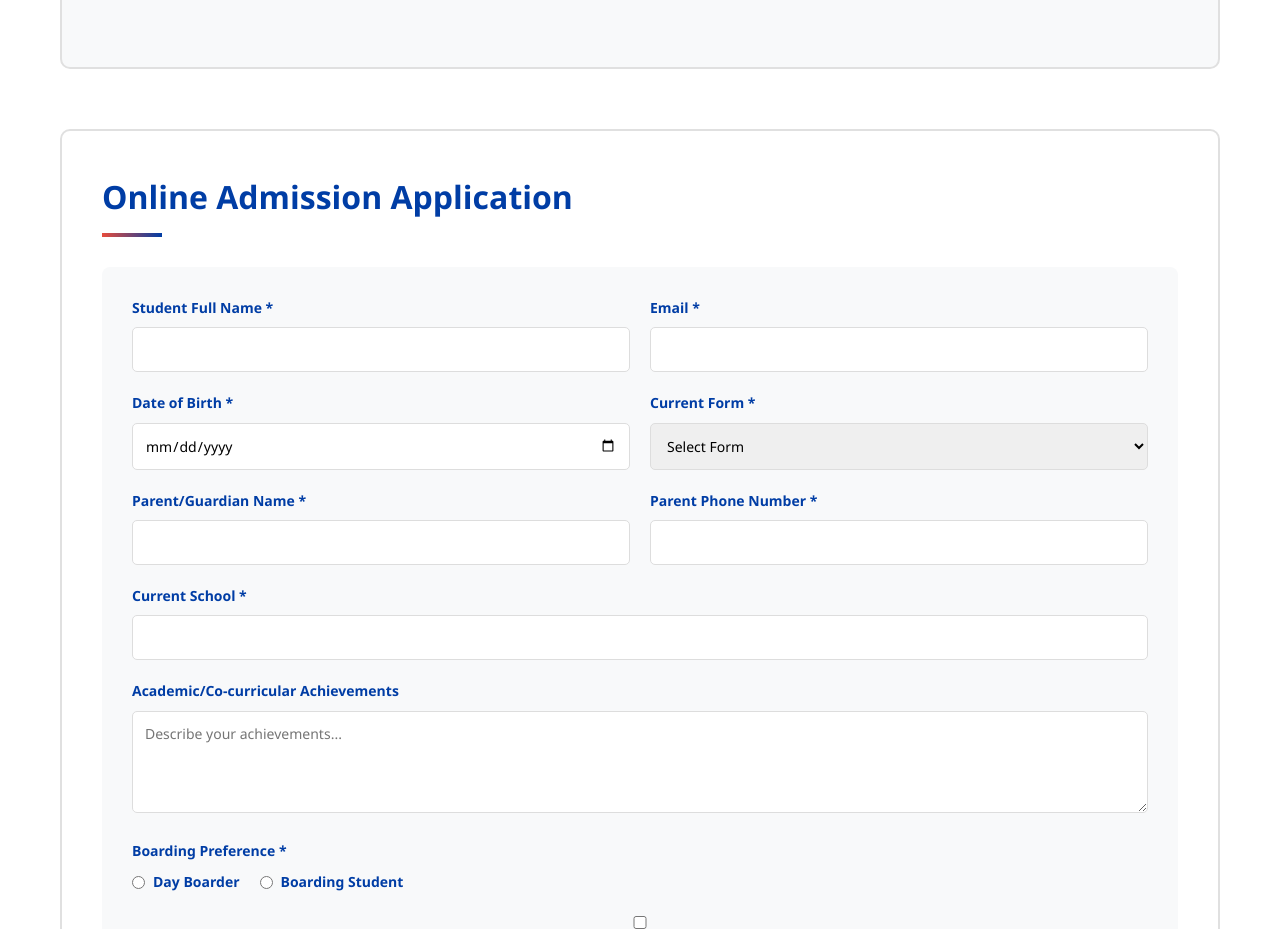
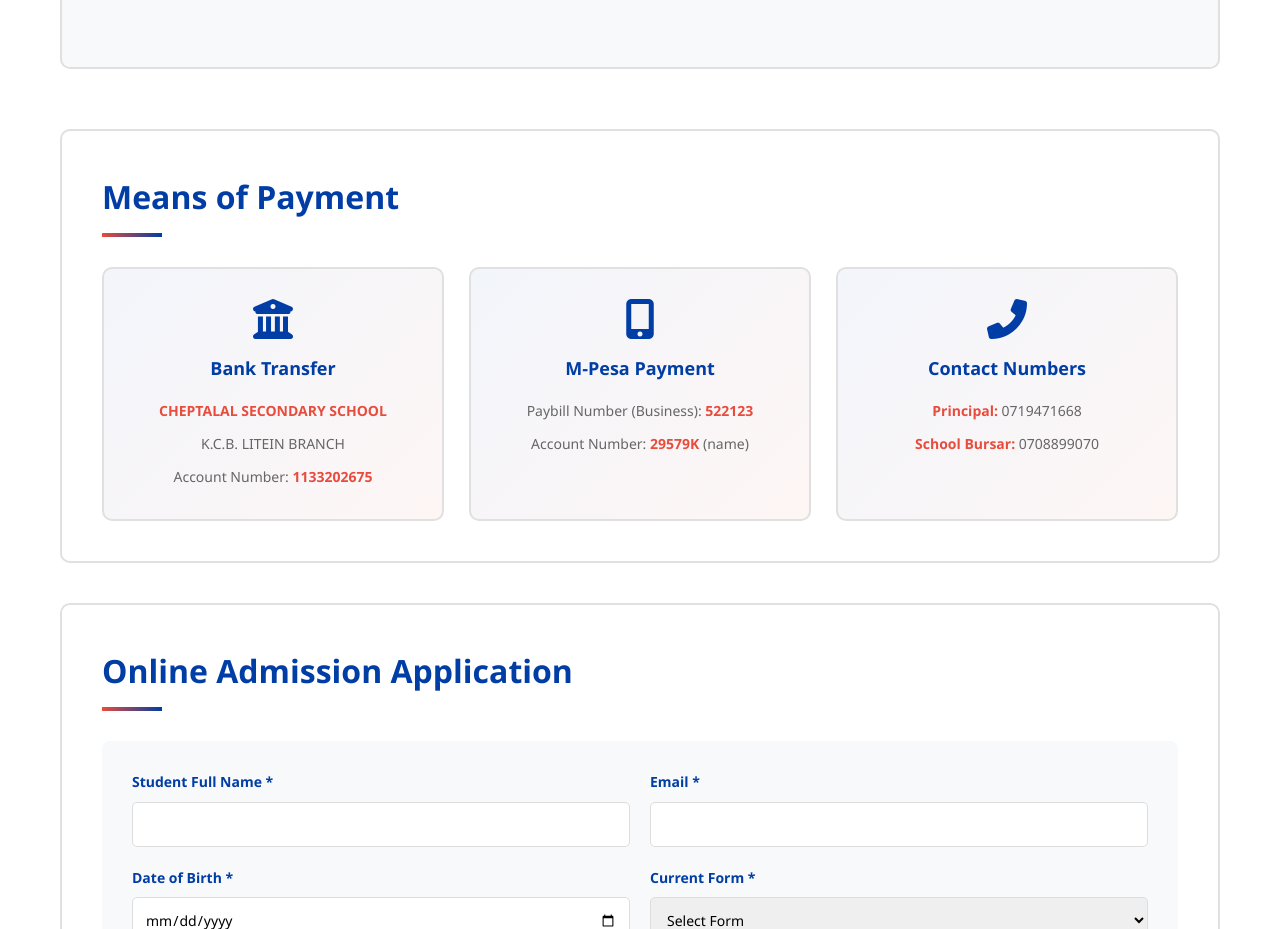
Before and after one commit to COLOLANGAT/cheptalal-school-website, a plain HTML site: page pages/admissions.html in a window 1280 px wide. Shown: the part 1984-2913 px from the top of the page. Drawn offline with Linux system fonts and the light colour scheme.

Commit message:
Add means of payment section to admissions page

```diff
--- a/pages/admissions.html
+++ b/pages/admissions.html
@@ -185,6 +185,39 @@
                 </div>
             </section>
 
+            <!-- Means of Payment -->
+            <section class="payment-section">
+                <h2>Means of Payment</h2>
+                <div class="payment-content">
+                    <div class="payment-methods">
+                        <!-- Bank Transfer -->
+                        <div class="payment-method">
+                            <i class="fas fa-university"></i>
+                            <h3>Bank Transfer</h3>
+                            <p><strong>CHEPTALAL SECONDARY SCHOOL</strong></p>
+                            <p>K.C.B. LITEIN BRANCH</p>
+                            <p>Account Number: <strong>1133202675</strong></p>
+                        </div>
+
+                        <!-- M-Pesa -->
+                        <div class="payment-method">
+                            <i class="fas fa-mobile-alt"></i>
+                            <h3>M-Pesa Payment</h3>
+                            <p>Paybill Number (Business): <strong>522123</strong></p>
+                            <p>Account Number: <strong>29579K</strong> (name)</p>
+                        </div>
+
+                        <!-- Contact Numbers -->
+                        <div class="payment-method">
+                            <i class="fas fa-phone-alt"></i>
+                            <h3>Contact Numbers</h3>
+                            <p><strong>Principal:</strong> 0719471668</p>
+                            <p><strong>School Bursar:</strong> 0708899070</p>
+                        </div>
+                    </div>
+                </div>
+            </section>
+
             <!-- Application Form -->
             <section class="form-section">
                 <h2>Online Admission Application</h2>
--- a/pages/page-styles.css
+++ b/pages/page-styles.css
@@ -572,6 +572,67 @@
     font-style: italic;
 }
 
+/* Means of Payment Section */
+.payment-section {
+    background: white;
+    padding: 40px;
+    border: 2px solid #E0E0E0;
+    border-radius: 10px;
+    margin: 40px 0;
+}
+
+.payment-content {
+    margin-top: 20px;
+}
+
+.payment-methods {
+    display: grid;
+    grid-template-columns: repeat(auto-fit, minmax(280px, 1fr));
+    gap: 25px;
+}
+
+.payment-method {
+    background: linear-gradient(135deg, rgba(0, 61, 165, 0.05) 0%, rgba(231, 76, 60, 0.05) 100%);
+    border: 2px solid #E0E0E0;
+    padding: 30px;
+    border-radius: 10px;
+    text-align: center;
+    transition: all 0.3s ease;
+}
+
+.payment-method:hover {
+    border-color: #003DA5;
+    box-shadow: 0 8px 20px rgba(0, 61, 165, 0.15);
+    transform: translateY(-5px);
+}
+
+.payment-method i {
+    font-size: 40px;
+    color: #003DA5;
+    margin-bottom: 15px;
+}
+
+.payment-method h3 {
+    color: #003DA5;
+    font-size: 18px;
+    margin-bottom: 15px;
+}
+
+.payment-method p {
+    color: #666;
+    font-size: 14px;
+    line-height: 1.8;
+    margin-bottom: 8px;
+}
+
+.payment-method p:last-child {
+    margin-bottom: 0;
+}
+
+.payment-method strong {
+    color: #E74C3C;
+}
+
 /* Admission Form */
 .form-section {
     background: white;
@@ -1123,4 +1184,33 @@
     .fees-section h2 {
         font-size: 22px;
     }
+
+    /* Responsive Payment Section */
+    .payment-section {
+        padding: 20px;
+    }
+
+    .payment-section h2 {
+        font-size: 22px;
+    }
+
+    .payment-methods {
+        grid-template-columns: 1fr;
+    }
+
+    .payment-method {
+        padding: 20px;
+    }
+
+    .payment-method i {
+        font-size: 32px;
+    }
+
+    .payment-method h3 {
+        font-size: 16px;
+    }
+
+    .payment-method p {
+        font-size: 13px;
+    }
 }
```
